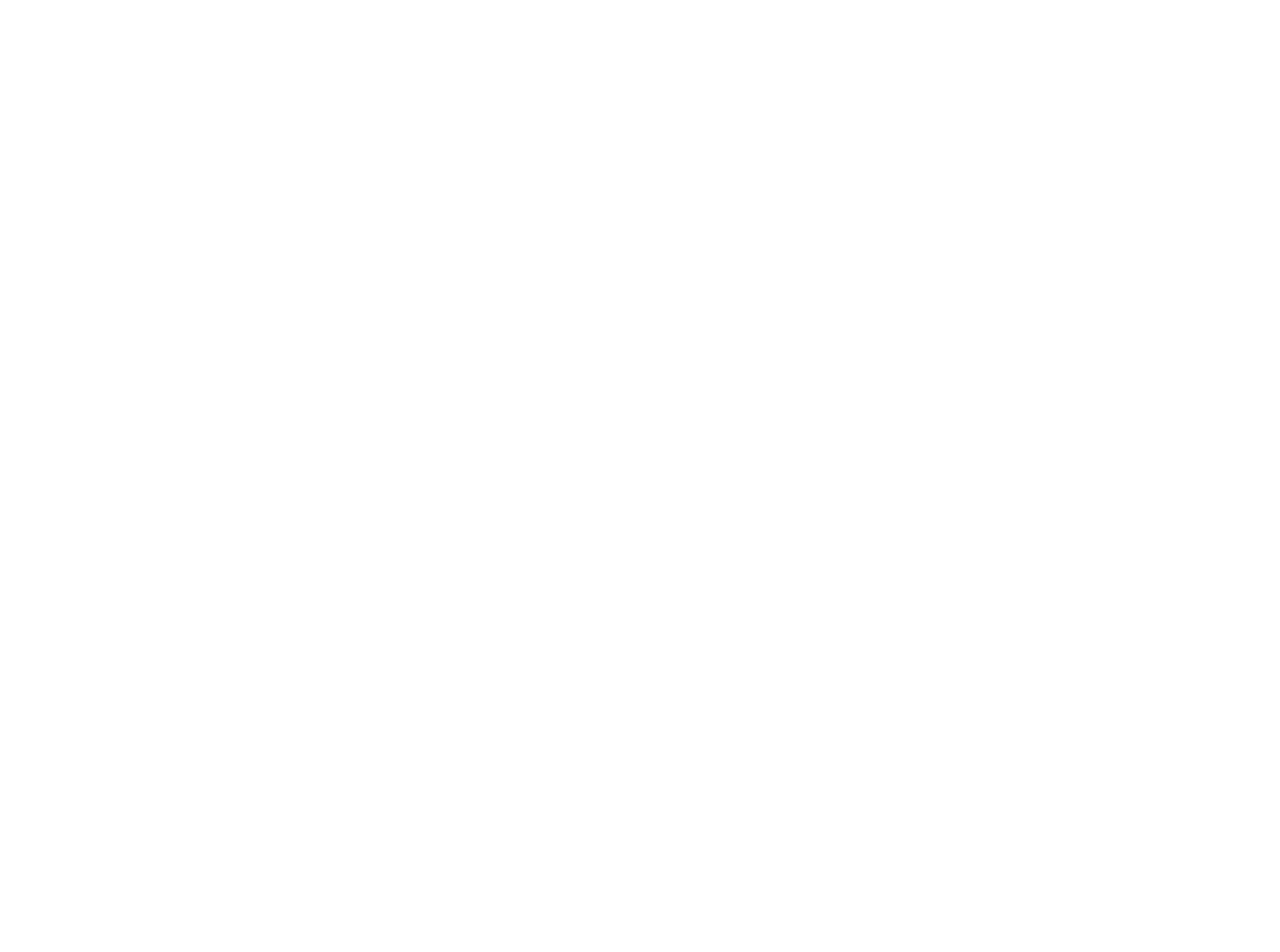
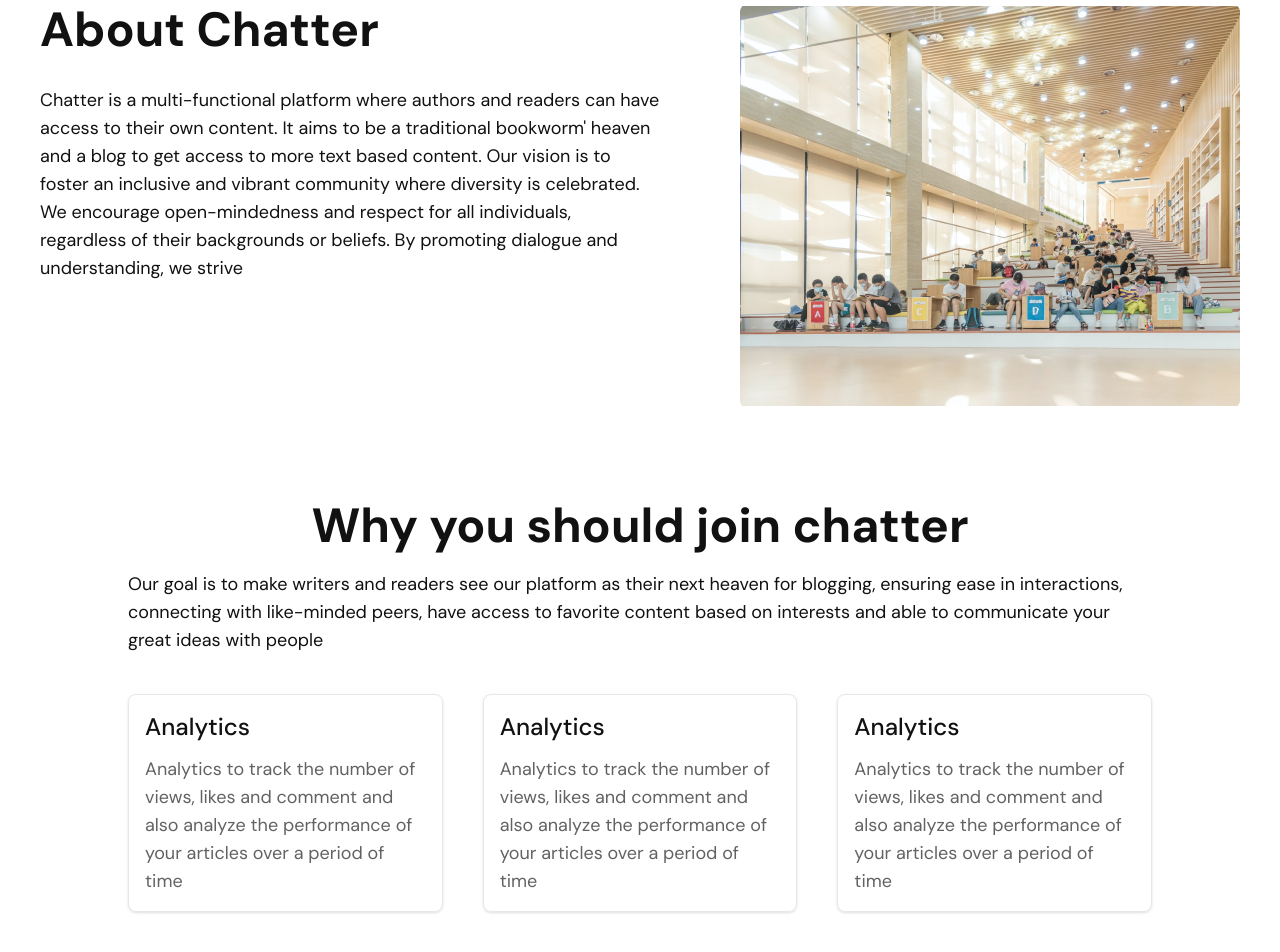
Before and after one commit to Adepejustephen/Chatter, a Next.js app: page / in a window 1280 px wide. Shown: the part 890-1842 px from the top of the page. Before the commit the page ends 800 px from the top, so only its background shows below. Built offline with nearby package versions, Linux system fonts and the light colour scheme.

Commit message:
creat card components

```diff
--- a/src/app/layout.tsx
+++ b/src/app/layout.tsx
@@ -22,7 +22,7 @@
 }) {
   return (
     <html lang="en">
-      <body className={`${dm_Sans.variable} font-dmSans`}>{children}</body>
+      <body className={`${dm_Sans.variable} font-dmSans text-secondary`}>{children}</body>
     </html>
   );
 }
--- a/src/app/page.tsx
+++ b/src/app/page.tsx
@@ -1,8 +1,8 @@
-import { Button } from "@/components";
+import { Button, Card, CardCaption, CardTitle, Container } from "@/components";
 import HomeHeader from "@/layout/HomeHeader";
+// import { Container } from "postcss";
 import Image from "next/image";
-
-
+import AboutImage from "/public/images/aboutImage.png"
 
 export default function Home() {
   return (
@@ -22,6 +22,74 @@
             <Button className="max-w-[max-content]">Get started</Button>
           </div>
         </div>
+        <section className="w-full py-[6rem]">
+          <Container className="flex flex-col items-center gap-20 lg:flex-row lg:justify-between lg:items-start lg:gap-20 w-full">
+            <div className="flex flex-col gap-8 flex-1">
+              <h4 className="text-3xl font-bold md:text-4xl lg:text-5xl ">
+                About Chatter
+              </h4>
+              <p className="text-sm md:text-base lg:text-lg">
+                Chatter is a multi-functional platform where authors and readers
+                can have access to their own content. It aims to be a
+                traditional bookworm&apos; heaven and a blog to get access to
+                more text based content. Our vision is to foster an inclusive
+                and vibrant community where diversity is celebrated. We
+                encourage open-mindedness and respect for all individuals,
+                regardless of their backgrounds or beliefs. By promoting
+                dialogue and understanding, we strive
+              </p>
+            </div>
+            <div className="block w-full max-w-[31.25rem] h-[15rem] md:h-[25rem] relative">
+              <Image
+                alt="about-image"
+                src={AboutImage}
+                fill={true}
+                className="object-cover  w-full"
+              />
+            </div>
+          </Container>
+        </section>
+
+        <section className="w-full sm:max-w-xs md:max-w-lg lg:max-w-4xl xl:max-w-5xl mx-auto flex flex-col items-center gap-10">
+          <div className="flex items-center flex-col gap-5">
+            <h2 className="font-bold text-3xl md:text-4xl lg:text-5xl ">
+              Why you should join chatter
+            </h2>
+            <p className="text-sm md:text-base lg:text-lg text-center md:text-left">
+              Our goal is to make writers and readers see our platform as their
+              next heaven for blogging, ensuring ease in interactions,
+              connecting with like-minded peers, have access to favorite content
+              based on interests and able to communicate your great ideas with
+              people
+            </p>
+          </div>
+          <div className="flex gap-10 mb-10 text-dark-200">
+            <Card>
+              <CardTitle>Analytics</CardTitle>
+              <CardCaption>
+                Analytics to track the number of views, likes and comment and
+                also analyze the performance of your articles over a period of
+                time
+              </CardCaption>
+            </Card>
+            <Card>
+              <CardTitle>Analytics</CardTitle>
+              <CardCaption>
+                Analytics to track the number of views, likes and comment and
+                also analyze the performance of your articles over a period of
+                time
+              </CardCaption>
+            </Card>
+            <Card>
+              <CardTitle>Analytics</CardTitle>
+              <CardCaption>
+                Analytics to track the number of views, likes and comment and
+                also analyze the performance of your articles over a period of
+                time
+              </CardCaption>
+            </Card>
+          </div>
+        </section>
       </main>
     </>
   );
--- /dev/null
+++ b/src/components/ui/Card/Card.tsx
@@ -0,0 +1,44 @@
+import { CardProps } from "@/types";
+import classNames from "classnames";
+import React, { forwardRef } from "react";
+
+export const Card = forwardRef<HTMLDivElement, CardProps>(
+    (props, ref) => {
+        const { children, className, elevation } = props
+        const getElevation = () => {
+            let elevationClass;
+            switch (elevation) {
+                case 1:
+                 elevationClass = "border shadow";
+                    break;
+                case 2:
+                elevationClass = " shadow-sm";
+                    break;
+                case 3:
+                elevationClass = " shadow-md";
+                    break;
+                case 4:
+                elevationClass = " shadow-lg";
+                    break;
+                case 5:
+                elevationClass = " shadow-xl";
+                    break;
+
+                default:
+                    break;
+            }
+            return elevationClass
+        }
+    const classess = classNames(
+        className,
+        getElevation(),
+      "rounded-lg flex flex-col gap-3 p-4 w-full h-full"
+    );
+    return <div ref={ref} className={`${classess}`}>{children}</div>;
+  }
+);
+
+Card.displayName = "Card";
+Card.defaultProps ={
+    elevation: 1,
+}
--- /dev/null
+++ b/src/components/ui/Card/CardCaption.tsx
@@ -0,0 +1,22 @@
+import classNames from "classnames";
+import React, { ReactNode, forwardRef } from "react";
+
+export const CardCaption = forwardRef<
+  HTMLDivElement,
+  { children: ReactNode; className?: string }
+>((props, ref) => {
+  const { children, className } = props;
+
+  const classess = classNames(
+    className,
+
+    "text-sm md:text-base lg:text-lg font-normal text-black-400"
+  );
+  return (
+    <p ref={ref} className={`${classess}`}>
+      {children}
+    </p>
+  );
+});
+
+CardCaption.displayName = "CardCaption";
--- /dev/null
+++ b/src/components/ui/Card/CardTitle.tsx
@@ -0,0 +1,20 @@
+
+import classNames from "classnames";
+import React, { ReactNode, forwardRef } from "react";
+
+export const CardTitle = forwardRef<HTMLDivElement, {children:ReactNode, className?: string}>((props, ref) => {
+  const { children, className } = props;
+
+  const classess = classNames(
+    className,
+
+    "text-base md:text-xl lg:text-2xl font-medium"
+  );
+  return (
+    <h4 ref={ref} className={`${classess}`}>
+      {children}
+    </h4>
+  );
+});
+
+CardTitle.displayName = "CardTitle";
--- /dev/null
+++ b/src/components/ui/Card/constant.ts
@@ -0,0 +1,7 @@
+export const elevations = {
+    1: 1,
+    2: 2,
+    3: 3,
+    4: 4,
+    5:5
+}
--- /dev/null
+++ b/src/components/ui/Card/index.ts
@@ -0,0 +1,3 @@
+export * from "./Card"
+export * from "./CardTitle"
+export * from "./CardCaption"
--- a/src/components/ui/Typography/index.tsx
+++ b/src/components/ui/Typography/index.tsx
@@ -7,4 +7,6 @@
   }
 );
 
+Typography.displayName="typography"
+
 export default Typography;
--- a/src/components/ui/index.tsx
+++ b/src/components/ui/index.tsx
@@ -1,2 +1,3 @@
 export * from  "./Buttons"
 export * from  "./Container"
+export * from  "./Card"
--- a/src/layout/HomeHeader.tsx
+++ b/src/layout/HomeHeader.tsx
@@ -10,7 +10,7 @@
         <div>
 
           <Link href="/">
-            <span className="text-primary font-bold text-5xl">CHATTER</span>
+            <h1 className="text-primary font-bold text-5xl">Chatter</h1>
           </Link>
         </div>
         <div className="flex items-center gap-4">
--- a/src/types.d.ts
+++ b/src/types.d.ts
@@ -100,3 +100,10 @@
   children?: ReactNode;
   className?: string;
 }
+
+
+interface CardProps {
+  elevation?: 1 | 2 | 3 | 4 | 5;
+  children?: ReactNode;
+  className?: string;
+}
--- a/tailwind.config.js
+++ b/tailwind.config.js
@@ -36,6 +36,7 @@
         primary: "#543EE0",
         secondary: "#111111",
         tetiary: "#D0D0D0",
+        "black-400": "#626262",
       },
       maxWidth: {
         "8xl": "1600px",
```
Also changed, not shown: public/images/aboutImage.png (added).
